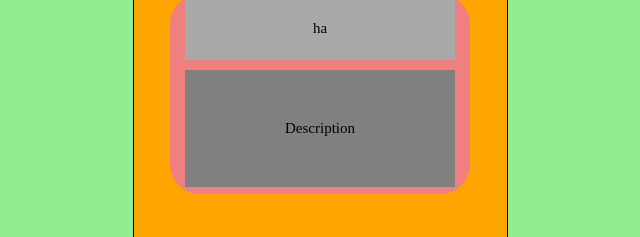
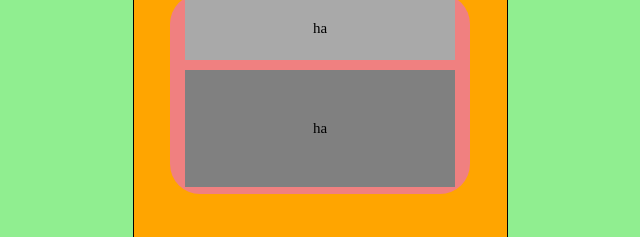
Before and after one commit to j-eick/vocab-dojo, a Next.js app: page /session in a window 1280 px wide. Shown: the part 268-505 px from the top of the page, without its empty margins (320-960 px from the left). Built offline with nearby package versions, Linux system fonts and the light colour scheme.

Commit message:
<StyledP>{front}</StyledP>

```diff
--- a/src/components/Flashcard/index.jsx
+++ b/src/components/Flashcard/index.jsx
@@ -3,7 +3,7 @@ import styled from 'styled-components';
 
 console.clear();
 
-export default function FlashCard({front, back = 'lorem ipsum'}) {
+export default function FlashCard({front = 'DefaultFront', back = 'DefaultBack'}) {
 	const [turn, setTurn] = useState(false);
 
 	function handleClick() {
@@ -16,7 +16,7 @@ export default function FlashCard({front, back = 'lorem ipsum'}) {
 				<Card turn={turn}>
 					<Front>
 						<StyledH1>{front}</StyledH1>
-						<StyledP>Description</StyledP>
+						<StyledP>{front}</StyledP>
 					</Front>
 					<Back>{back}</Back>
 				</Card>
```
